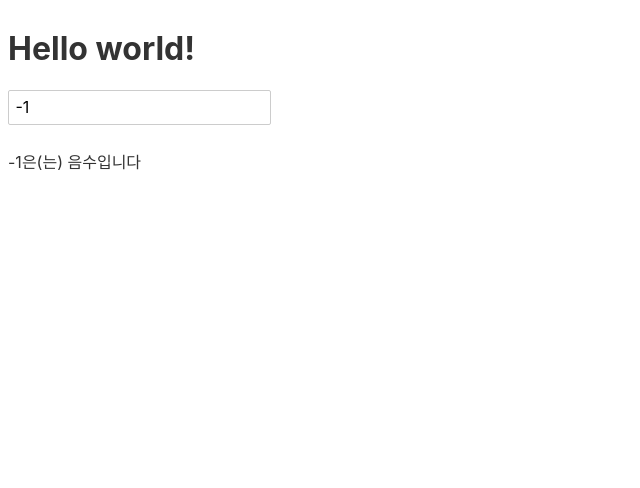
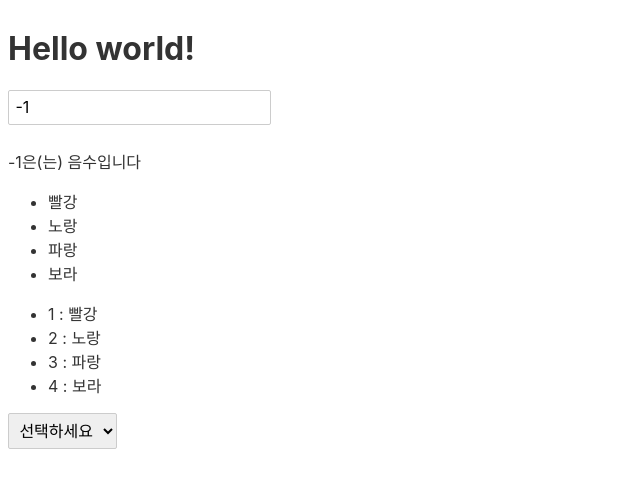
Before and after one commit to zldnlto/Svelte_Tutorial, a Svelte app: page / in a window 1280 px wide. Shown: the top 488 px of the page, without its empty margins (0-640 px from the left). Built offline with nearby package versions, Linux system fonts and the light colour scheme.

Commit message:
Chp4_{#each} 사용해 배열 표시하기

```diff
--- a/src/tutorial/Chp4.svelte
+++ b/src/tutorial/Chp4.svelte
@@ -2,6 +2,8 @@
 	export let name = 'universe';
 	export let a = 2;
 	export let b = 0;
+
+    let colors = ["빨강","노랑","파랑","보라"];
 </script>
 
 <main>
@@ -18,6 +20,26 @@
 	{:else}
 	<p>{b}은(는) 음수입니다</p>
 	{/if}
+
+    <!-- each 루프문  -->
+    <ul>
+        {#each colors as color}
+        <li>{color}</li>
+        {/each}
+    </ul>
+    <!-- each 루프문 안에서 index 사용하기 -->
+    <ul>
+        {#each colors as color, idx}
+        <li>{idx + 1} : {color}</li>
+        {/each}
+    </ul>
+    <!-- select로 응용하기  -->
+    <select name="" id="">
+        <option value="">선택하세요</option>
+        {#each colors as color, idx}
+        <option> {idx + 1}: {color}</option>
+        {/each}
+    </select>
 </main>
 
 <style>
```
